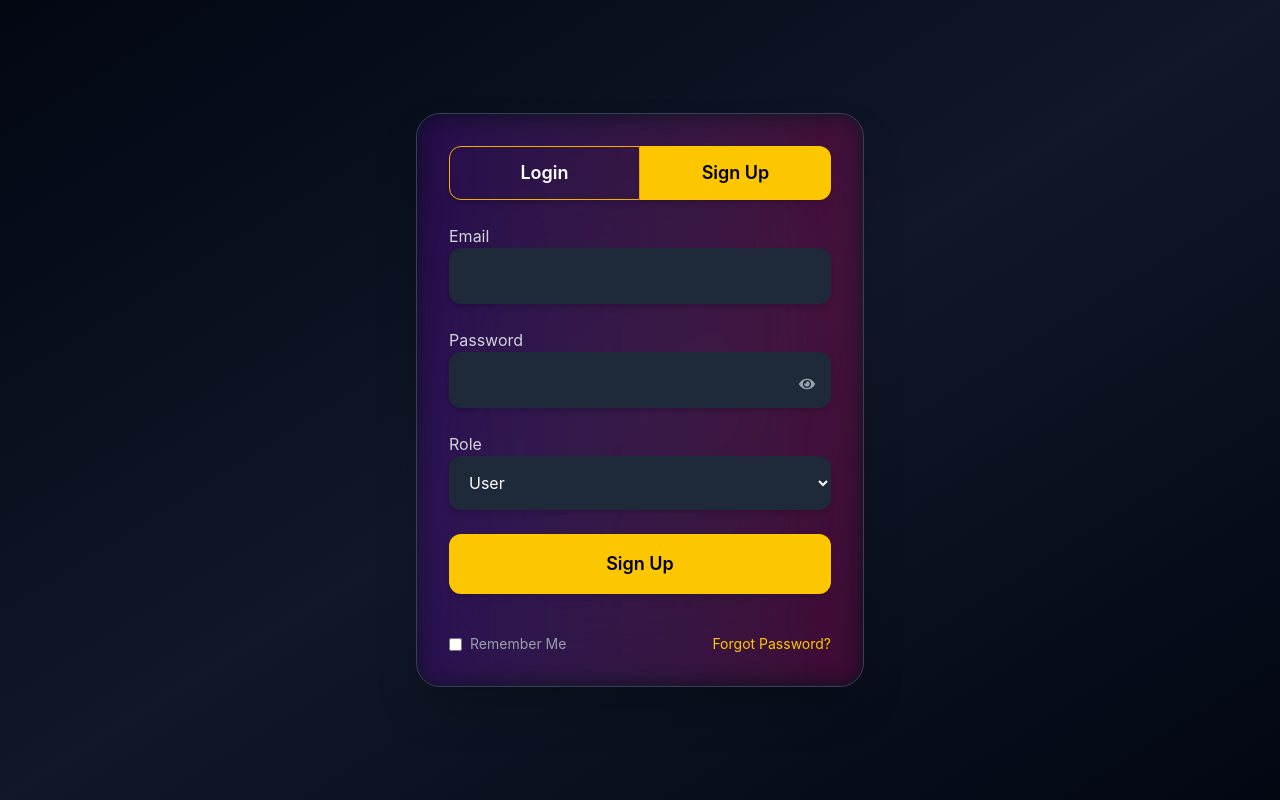
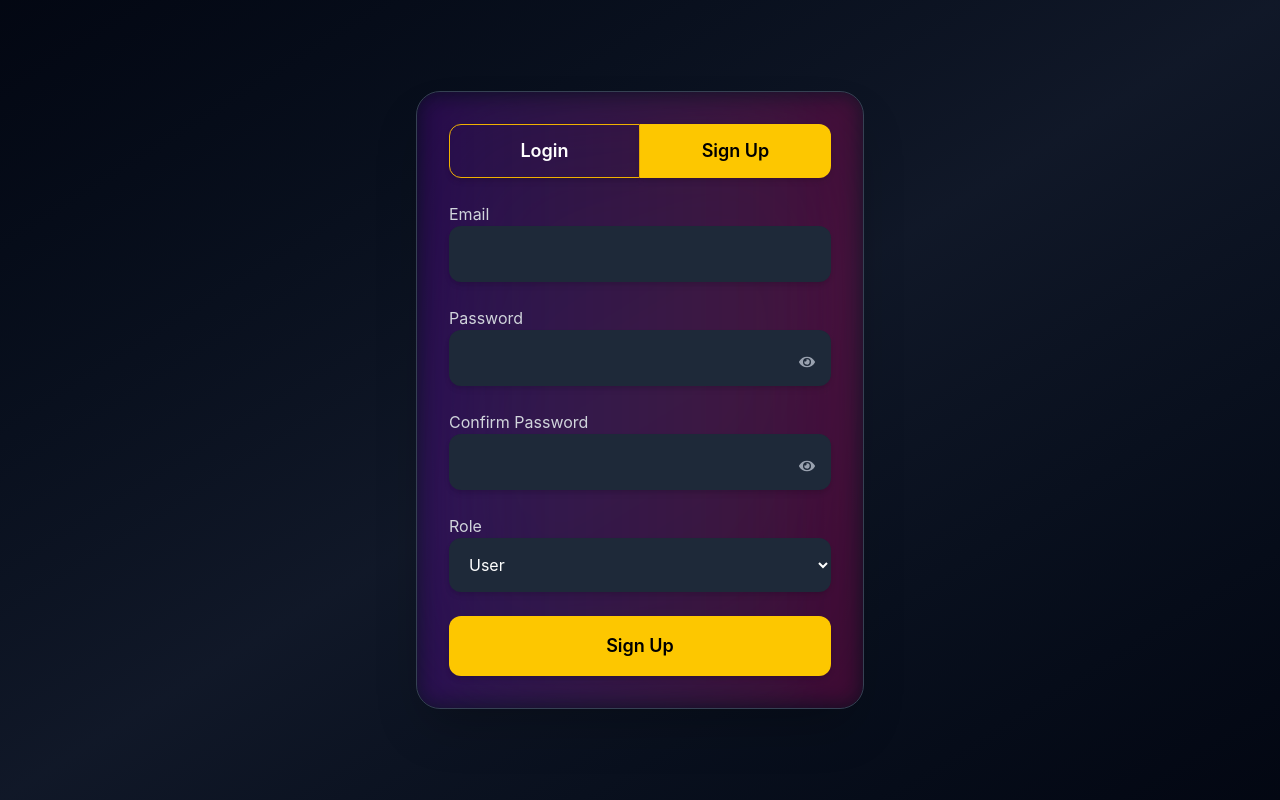
Before and after one commit to naman8586/JobPortol, a React (Vite) app: page / in a window 1280 px wide. Both pictures are taken after a click on the button "Sign Up". Built offline with nearby package versions, Linux system fonts and the light colour scheme.

Commit message:
Update AuthPage.jsx

```diff
--- a/src/components/AuthPage.jsx
+++ b/src/components/AuthPage.jsx
@@ -43,11 +43,13 @@ export default function AuthPage() {
       } else {
         if (data.password !== data.confirmPassword) {
           alert("Passwords do not match!");
+          setLoading(false);
           return;
         }
 
         if (users.some((user) => user.email === data.email)) {
           alert("User already exists! Please login.");
+          setLoading(false);
           return;
         }
 
@@ -113,6 +115,26 @@ export default function AuthPage() {
           </div>
 
           {!isLogin && (
+            <>
+              <div className="relative">
+                <label className="block text-gray-300">Confirm Password</label>
+                <input
+                  type={showConfirmPassword ? "text" : "password"}
+                  {...register("confirmPassword", {
+                    required: "Confirm Password is required",
+                  })}
+                  className="w-full p-4 rounded-xl bg-gray-800 text-white focus:ring-2 focus:ring-yellow-400 outline-none transition shadow-md"
+                />
+                <button
+                  type="button"
+                  className="absolute right-4 top-12 text-gray-400"
+                  onClick={() => setShowConfirmPassword(!showConfirmPassword)}
+                >
+                  {showConfirmPassword ? <FaEyeSlash /> : <FaEye />}
+                </button>
+                {errors.confirmPassword && <p className="text-red-400 text-sm mt-1">{errors.confirmPassword.message}</p>}
+              </div>
+
               <div>
                 <label className="block text-gray-300">Role</label>
                 <select
@@ -124,6 +146,7 @@ export default function AuthPage() {
                 </select>
                 {errors.role && <p className="text-red-400 text-sm mt-1">{errors.role.message}</p>}
               </div>
+            </>
           )}
 
           <button
@@ -132,13 +155,6 @@ export default function AuthPage() {
           >
             {loading ? "Processing..." : isLogin ? "Login" : "Sign Up"}
           </button>
-
-          <div className="flex items-center justify-between text-sm text-gray-400 mt-4">
-            <label className="flex items-center">
-              <input type="checkbox" className="mr-2" /> Remember Me
-            </label>
-            <a href="#" className="hover:underline text-yellow-400">Forgot Password?</a>
-          </div>
         </form>
       </div>
     </div>
```
Lines whose indentation alone changed are shown as unchanged.
